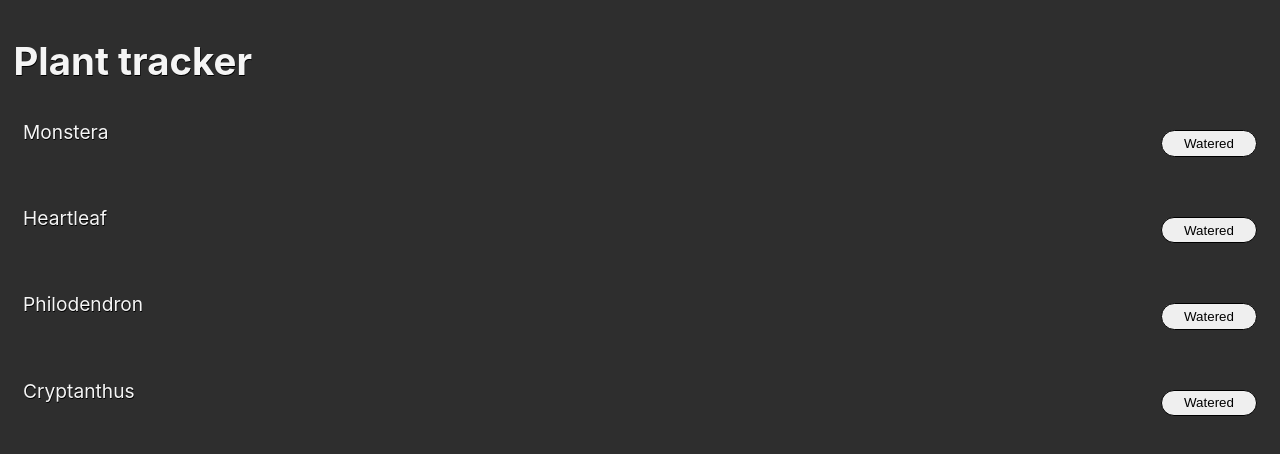
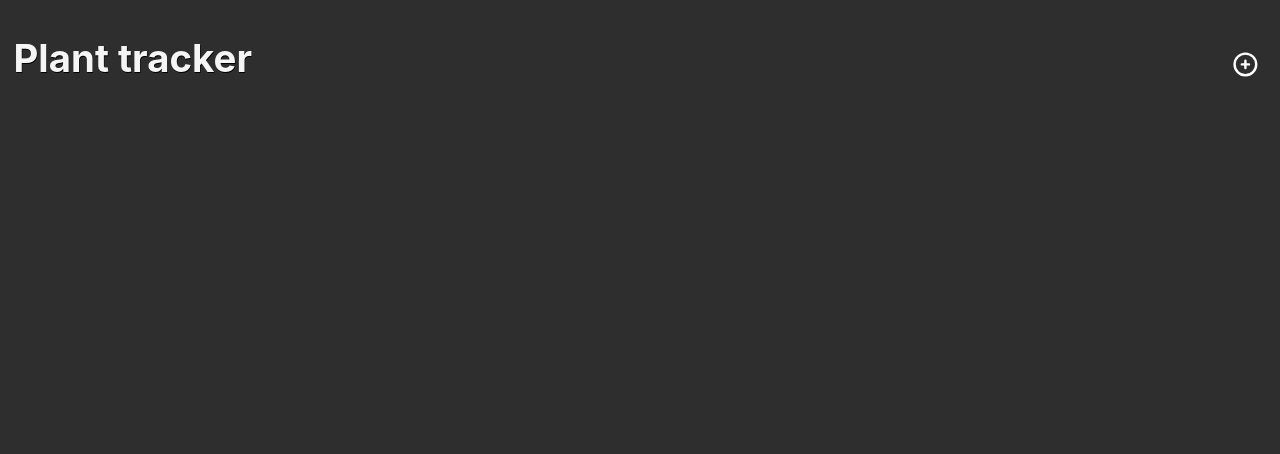
Before and after one commit to piers-taylor-1994/PlantWaterer, a React (Create React App) app: page / in a window 1280 px wide. Shown: the top 454 px of the page. Built offline with nearby package versions, Linux system fonts and the light colour scheme.

Commit message:
Added ability to add plants + styling

```diff
--- a/src/App.js
+++ b/src/App.js
@@ -1,25 +1,10 @@
 import './App.scss';
 import { useEffect, useState } from 'react';
+import { Add, Close } from './Icons';
 
 function App() {
-  const [array, setArray] = useState([
-    {
-        Id: 0,
-        Name: "Monstera"
-    },
-    {
-        Id: 1,
-        Name: "Heartleaf"
-    },
-    {
-        Id: 2,
-        Name: "Philodendron"
-    },
-    {
-        Id: 3,
-        Name: "Cryptanthus"
-    }
-  ]);
+    const [array, setArray] = useState([]);
+    const [showModal, setShowModal] = useState(false);
 
     useEffect(() => {
         if (JSON.parse(localStorage.getItem("plants"))) {
@@ -31,7 +16,8 @@ function App() {
         let daysPassed = Math.floor((new Date().getTime() - new Date(a.Date).getTime()) / 86400000);
 
         let daysPassedDisplay = daysPassed === 1 ? <span className='days'>{daysPassed} day passed</span> : daysPassed === 0 || daysPassed > 1 ? <span className='days'>{daysPassed} days passed</span> : <></>;
-        let style = daysPassed >= 9 ? {backgroundColor: "#570000"} : daysPassed >= 7 ? {backgroundColor: "red"} : daysPassed >= 5 ? {backgroundColor: "orange"} : {};
+        let style = daysPassed >= 9 ? { backgroundColor: "#570000" } : daysPassed >= 7 ? { backgroundColor: "red" } : daysPassed >= 5 ? { backgroundColor: "orange" } : daysPassed >= 0 ? { backgroundColor: "green" } : {};
+        let nameStyle = !daysPassed && daysPassed !== 0 ? { gridRow: "1/3" } : {};
 
         const newDate = (e) => {
             array.find(a => a.Id === parseInt(e.target.value)).Date = new Date();
@@ -43,7 +29,7 @@ function App() {
 
         return (
             <div key={a.Id} style={style} className='row'>
-                <span>{a.Name}</span>
+                <span style={nameStyle}>{a.Name}</span>
                 {daysPassedDisplay}
                 <button value={a.Id} onClick={newDate}>Watered</button>
             </div>
@@ -52,27 +38,57 @@ function App() {
 
     const arrayShow = array.map(a => toRow(a));
 
+    function Modal() {
+        const [plantName, setPlantName] = useState("");
+
         const addPlant = () => {
             array.push({
                 Id: array.length,
-            Name: "Test plant"
+                Name: plantName
             })
             setArray(a => {
                 return [...a]
             })
 
             localStorage.setItem("plants", JSON.stringify(array));
+            setShowModal(false);
         }
+
+        return (
+            <div className='modal'>
+                <div className='modal-main'>
+                    <div className='button-container button-container-exit' onClick={() => setShowModal(false)}>
+                        <Close />
+                    </div>
+                    <h2>Add plant</h2>
+                    <label>
+                        Name:
+                        <br />
+                        <input type='text' onChange={(e) => setPlantName(e.target.value)} />
+                    </label>
+                    <div className='button-container'>
+                        <button onClick={addPlant}>Submit</button>
+                    </div>
+                </div>
+            </div>
+        )
+    }
+
+    const modal = showModal ? <Modal /> : <></>;
 
     return (
         <div className='App'>
             <div className="homepage content">
+                <div className='header-container'>
                     <h1>Plant tracker</h1>
-                {/* <div>
-                    <button onClick={addPlant}>Add</button>
-                </div> */}
+                    <div onClick={() => setShowModal(true)}>
+                        <Add />
+                    </div>
+                </div>
+                {modal}
+                <div className='array-container'>
                     {arrayShow}
-
+                </div>
             </div>
         </div>
     )
--- a/src/App.scss
+++ b/src/App.scss
@@ -9,10 +9,19 @@ body {
 }
 
 .content {
-  margin: 2em 0.7em 6.5em;
+  margin: 0.5em 0.7em 0.5em;
+}
+
+button {
+  border: 0px;
+  color: #f5f5f5;
 }
 
 .homepage {
+  .array-container {
+    height: calc(100vh - 6.9em);
+    overflow-y: scroll;
+
     .row {
       display: grid;
       grid-template-columns: 1fr 5em;
@@ -28,10 +37,10 @@ body {
 
       button {
         border-radius: 1em;
-      border: 1.5px solid black;
         grid-row: 1 / 3;
         grid-column: 2;
         height: 2em;
+        color: #2e2e2e;
       }
     }
 
@@ -39,3 +48,79 @@ body {
       margin-bottom: 0;
     }
   }
+}
+
+.header-container {
+  display: flex;
+  align-items: center;
+  gap: calc(100vw - 15.7em);
+
+  h1 {
+    height: 1.5em;
+  }
+}
+
+i {
+  display: block;
+  height: 1.5em;
+  width: 1.5em;
+
+  svg {
+    fill: white;
+  }
+}
+
+.button-container {
+  display: flex;
+  justify-content: center;
+  margin-top: 1em;
+
+  button {
+    padding: 1em 3em;
+    border-radius: 2em;
+    width: 100%;
+  }
+
+  &-exit {
+    position: absolute;
+    right: 0.4em;
+    top: -0.7em;
+  }
+}
+
+.modal {
+  background: rgba(0, 0, 0, .6);
+  height: 100%;
+  left: 0;
+  position: fixed;
+  top: 0;
+  width: 100%;
+  z-index: 999;
+
+  &-main {
+    h2 {
+      margin-top: 0;
+    }
+
+    input {
+      box-sizing: border-box;
+      width: 100%;
+    }
+
+    button {
+      background-color: green;
+    }
+
+    background: #2e2e2e;
+    border-radius: 1em;
+    height: auto;
+    left: 50%;
+    max-width: 24.1em;
+    padding: 1em;
+    position: fixed;
+    top: 50%;
+    -webkit-transform: translate(-50%, -50%);
+    transform: translate(-50%, -50%);
+    width: 80%;
+  }
+}
--- /dev/null
+++ b/src/Icons.js
@@ -0,0 +1,24 @@
+export const Close = (props) => {
+    return (
+        <i className="icon icon-close" role="button" alt="close button">
+            <svg fill="#000000" xmlns="http://www.w3.org/2000/svg" viewBox="0 0 30 30">
+                <path d="M 7.9785156 5.9804688 A 2.0002 2.0002 0 0 0 6.5859375 9.4140625 L 12.171875 15 L 6.5859375 20.585938 A 2.0002 2.0002 0 1 0 9.4140625 23.414062 L 15 17.828125 L 20.585938 23.414062 A 2.0002 2.0002 0 1 0 23.414062 20.585938 L 17.828125 15 L 23.414062 9.4140625 A 2.0002 2.0002 0 0 0 21.960938 5.9804688 A 2.0002 2.0002 0 0 0 20.585938 6.5859375 L 15 12.171875 L 9.4140625 6.5859375 A 2.0002 2.0002 0 0 0 7.9785156 5.9804688 z" />
+            </svg>
+        </i>
+    )
+}
+
+export const Add = (props) => {
+    return (
+        <i className="icon" role="button" alt="ladd button">
+            <svg xmlns="http://www.w3.org/2000/svg" viewBox="0 0 24 24"><g data-name="Layer 2">
+                <g data-name="plus-circle">
+                    <rect width="24" height="24" opacity="0" /><
+                        path d="M12 2a10 10 0 1 0 10 10A10 10 0 0 0 12 2zm0 18a8 8 0 1 1 8-8 8 8 0 0 1-8 8z" />
+                    <path d="M15 11h-2V9a1 1 0 0 0-2 0v2H9a1 1 0 0 0 0 2h2v2a1 1 0 0 0 2 0v-2h2a1 1 0 0 0 0-2z" />
+                </g>
+            </g>
+            </svg>
+        </i>
+    )
+}
```
Lines whose indentation alone changed are shown as unchanged.
